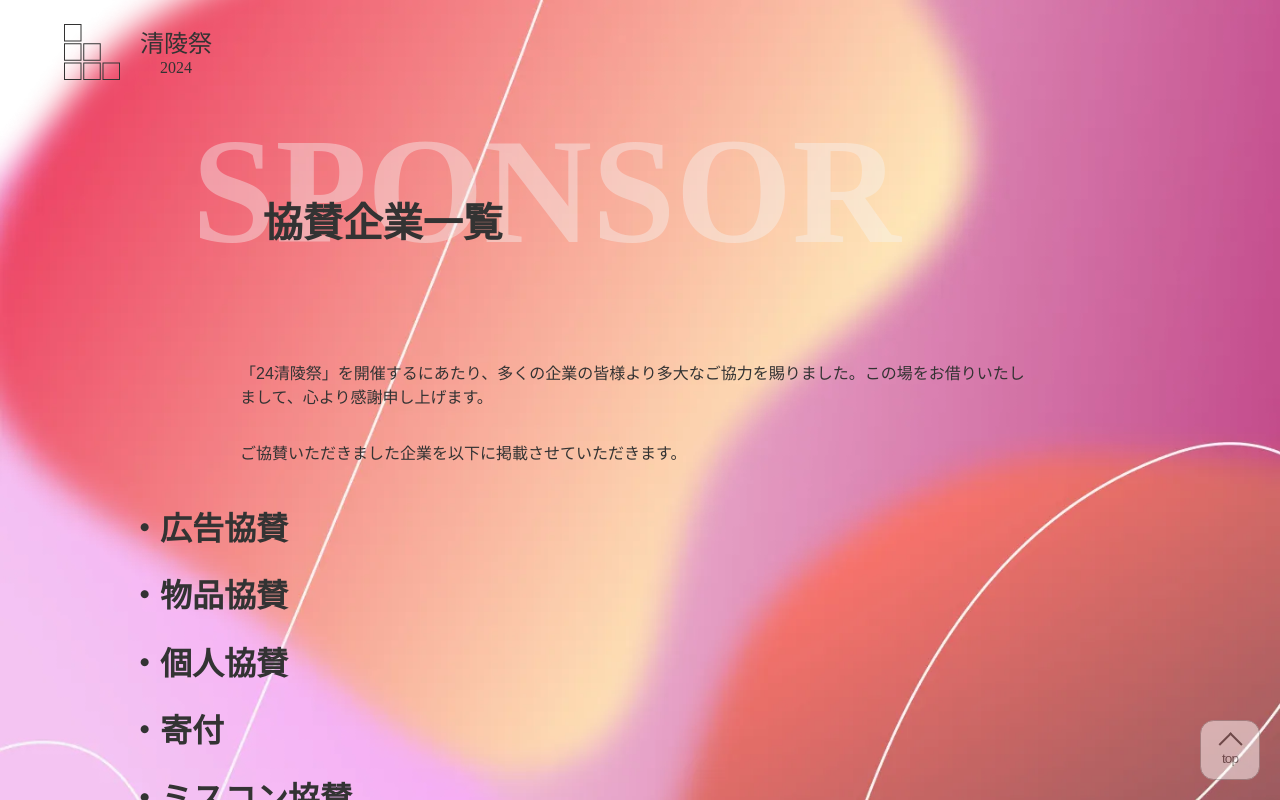
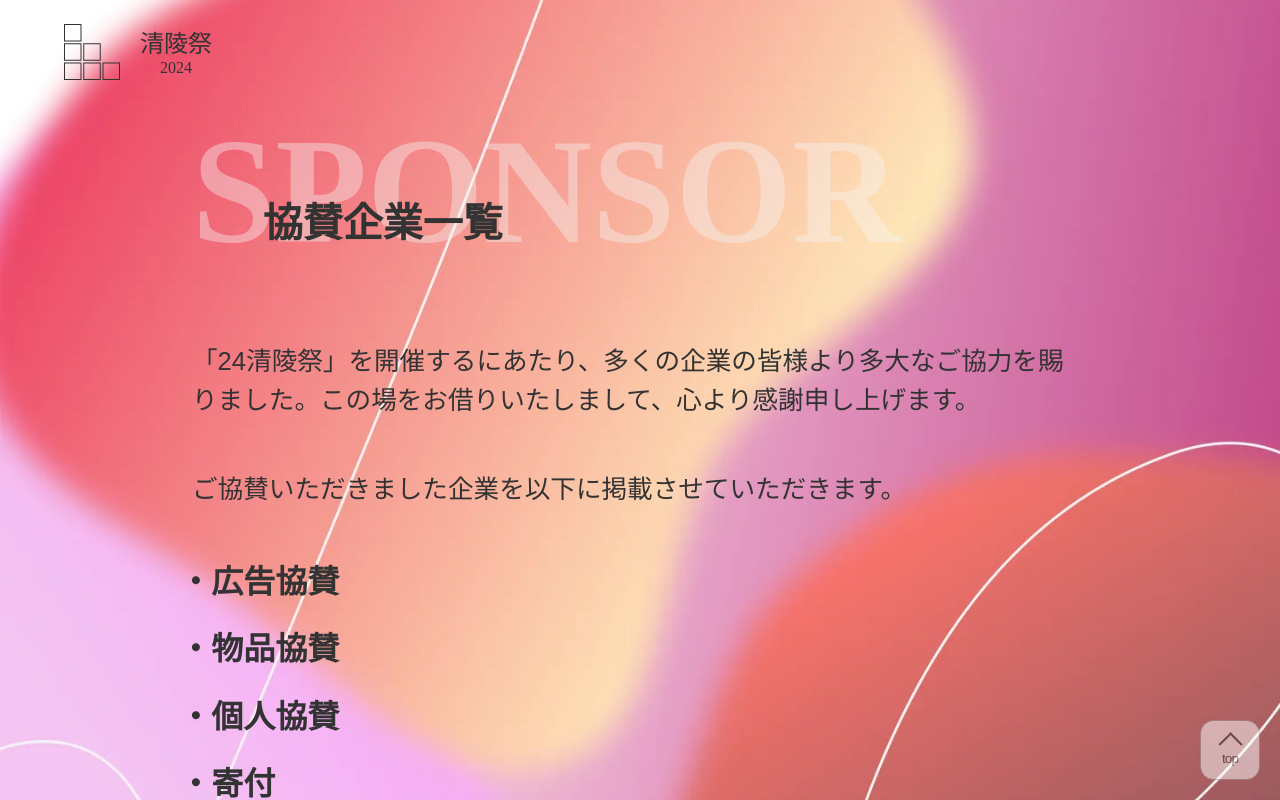
Before and after one commit to ynufes-tech/ynufes-seiryo24, a Nuxt app: page /sponsor in a window 1280 px wide. Shown: the top 800 px of the page. Built offline with nearby package versions, Linux system fonts and the light colour scheme.

Commit message:
各種プロパティを調整

```diff
--- a/pages/sponsor/index.vue
+++ b/pages/sponsor/index.vue
@@ -7,7 +7,6 @@
     <div class="sponsors-about-contents">
       <p class="text">
         「24清陵祭」を開催するにあたり、多くの企業の皆様より多大なご協力を賜りました。この場をお借りいたしまして、心より感謝申し上げます。
-
       </p>
       <p class="text">
         ご協賛いただきました企業を以下に掲載させていただきます。
@@ -22,7 +21,6 @@
       <div class="sponsor-group"><h1>・その他のご協賛</h1></div>
     </div>
   </div>
-
 </template>
 <style lang="scss" scoped>
 .page-title {
@@ -35,7 +33,7 @@
   justify-content: center;
   max-width: 1024px;
   margin: 0 auto;
-  padding-top: max(12rem, 22vw);
+  padding-top: calc(3rem + max(4rem, 16vw));
 }
 .sponsors-about-contents {
   display: flex;
@@ -45,9 +43,15 @@
   margin-top: 4em;
 
   .text {
-    width: min(70vw, 50em);
+    width: min(90vw, 35em);
     color: var(--thick-font-color);
     line-height: 1.5em;
+    font-size: calc(1vw + 0.8rem);
+  }
+}
+.sponsors-list {
+  *h1 {
+    margin-left: 5%;
   }
 }
 </style>
```
Lines whose indentation alone changed are shown as unchanged.
